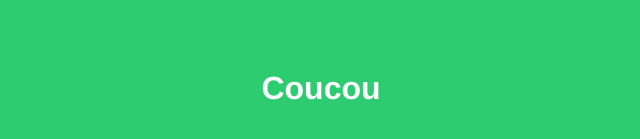
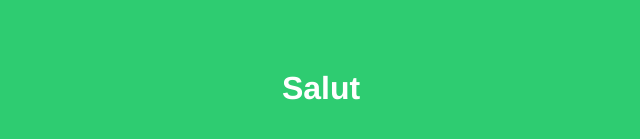
Before and after one commit to GeoffreyMesnier/hello, a plain HTML site: page index.html in a window 1280 px wide. Shown: the part 271-410 px from the top of the page, without its empty margins (327-967 px from the left). Drawn offline with Linux system fonts and the light colour scheme.

Commit message:
Coucou -> salut

```diff
--- a/index.html
+++ b/index.html
@@ -19,6 +19,6 @@
 		 text-align: center;
 		}
 	</style>
-	<h1>Coucou</h1>
+	<h1>Salut</h1>
 </body>
 </html>
```
